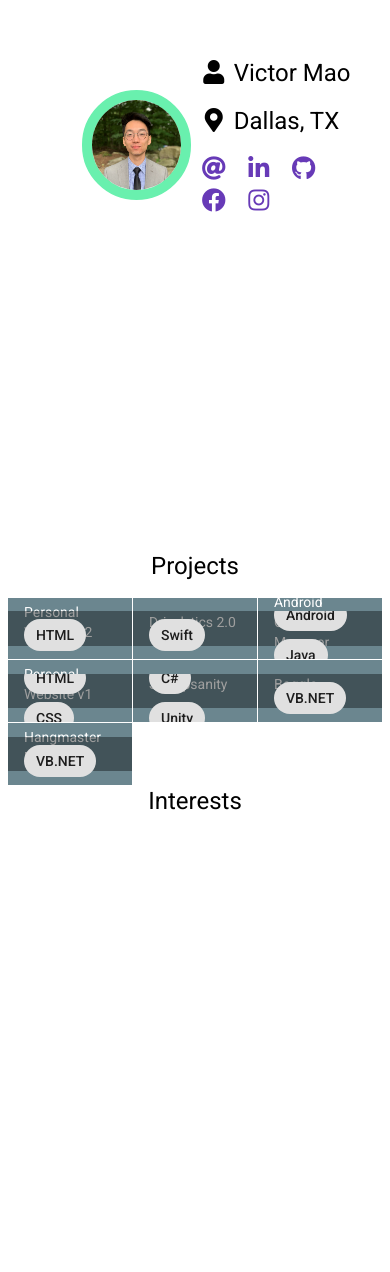
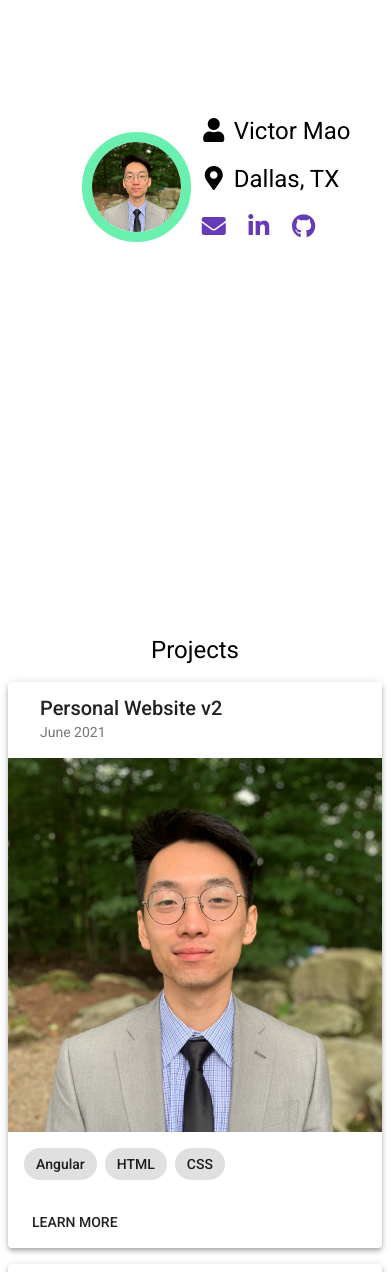
Before and after one commit to vmao19/victor-mao-angular, an Angular app in the folder victor-mao-angular/: page / in a window 390 px wide. Shown: the part 243-1515 px from the top of the page. Before the commit the page ends 1084 px from the top, so only its background shows below. Built offline with nearby package versions, Linux system fonts and the light colour scheme.

Commit message:
Replace project grid list with project responsive cards

```diff
--- a/victor-mao-angular/src/app/app.module.ts
+++ b/victor-mao-angular/src/app/app.module.ts
@@ -4,10 +4,12 @@ import { NgModule } from '@angular/core';
 import { AppRoutingModule } from './app-routing.module';
 import { AppComponent } from './app.component';
 import { BrowserAnimationsModule } from '@angular/platform-browser/animations';
+import { FlexLayoutModule } from '@angular/flex-layout';
 
 import { MaterialModule } from './shared/material.module';
 import { HomeComponent } from './components/home/home.component';
 import { ProjectsComponent } from './components/projects/projects.component';
+import { ProjectDialogComponent } from './components/projects/project-dialog/project-dialog.component';
 import { InterestsComponent } from './components/interests/interests.component';
 
 @NgModule({
@@ -15,13 +17,15 @@ import { InterestsComponent } from './components/interests/interests.component';
     AppComponent,
     HomeComponent,
     ProjectsComponent,
+    ProjectDialogComponent,
     InterestsComponent
   ],
   imports: [
     BrowserModule,
     AppRoutingModule,
     BrowserAnimationsModule,
-    MaterialModule
+    MaterialModule,
+    FlexLayoutModule
   ],
   providers: [],
   bootstrap: [AppComponent]
--- a/victor-mao-angular/src/app/components/home/home.component.css
+++ b/victor-mao-angular/src/app/components/home/home.component.css
@@ -1,5 +1,5 @@
 .row {
-  height: 90vh;
+  height: 100vh;
 }
 
 img {
--- a/victor-mao-angular/src/app/components/home/home.component.ts
+++ b/victor-mao-angular/src/app/components/home/home.component.ts
@@ -31,7 +31,7 @@ export class HomeComponent implements OnInit {
     {
       name: 'Email',
       link: 'mailto@victormao98@gmail.com',
-      icon: 'fas fa-at'
+      icon: 'fas fa-envelope'
     },
     {
       name: 'LinkedIn',
@@ -42,16 +42,6 @@ export class HomeComponent implements OnInit {
       name: 'GitHub',
       link: 'https://github.com/vmao19',
       icon: 'fab fa-github'
-    },
-    {
-      name: 'Facebook',
-      link: 'https://www.facebook.com/profile.php?id=100004286235811',
-      icon: 'fab fa-facebook'
-    },
-    {
-      name: 'Instagram',
-      link: 'https://www.instagram.com/victor.depictor/',
-      icon: 'fab fa-instagram'
     }
   ];
 
--- /dev/null
+++ b/victor-mao-angular/src/app/components/projects/project-dialog/project-dialog.component.html
@@ -0,0 +1 @@
+<p>project-dialog works!</p>
--- /dev/null
+++ b/victor-mao-angular/src/app/components/projects/project-dialog/project-dialog.component.ts
@@ -0,0 +1,15 @@
+import { Component, OnInit } from '@angular/core';
+
+@Component({
+  selector: 'app-project-dialog',
+  templateUrl: './project-dialog.component.html',
+  styleUrls: ['./project-dialog.component.css']
+})
+export class ProjectDialogComponent implements OnInit {
+
+  constructor() { }
+
+  ngOnInit(): void {
+  }
+
+}
--- a/victor-mao-angular/src/app/components/projects/projects.component.css
+++ b/victor-mao-angular/src/app/components/projects/projects.component.css
@@ -2,6 +2,6 @@
   margin-top: 25px;
 }
 
-mat-grid-tile {
-  background: lightblue;
+mat-chip {
+
 }
--- a/victor-mao-angular/src/app/components/projects/projects.component.html
+++ b/victor-mao-angular/src/app/components/projects/projects.component.html
@@ -2,14 +2,38 @@
   <div class="row">
     <h1>Projects</h1>
   </div>
-  <mat-grid-list cols="3" rowHeight="2:1">
-    <mat-grid-tile *ngFor="let project of projects">
-      <mat-grid-tile-header>{{ project.title }}</mat-grid-tile-header>
+  <div class="content">
+    <div fxLayout="row wrap" fxLayoutGap="16px grid">
+      <div fxFlex="33%" fxFlex.xs="100%" fxFlex.sm="50%" *ngFor="let project of projects">
+        <mat-card class="mat-elevation-z4" >
+          <mat-card-header>
+            <mat-card-title>{{ project.title }}</mat-card-title>
+            <mat-card-subtitle>{{ project.date }}</mat-card-subtitle>
+          </mat-card-header>
+          <img mat-card-image src="../../../assets/project-images/profile-pic-cropped.jpg">
+          <mat-card-content>
+            <mat-chip-list [selectable]="false">
+              <mat-chip *ngFor="let chip of project.tech">{{ chip }}</mat-chip>
+            </mat-chip-list>
+          </mat-card-content>
+          <mat-card-actions>
+            <button mat-button (click)="openDialog(project)">LEARN MORE</button>
+          </mat-card-actions>
+        </mat-card>
+      </div>
+    </div>
+  </div>
+  <!-- <mat-grid-list cols="3" rowHeight="2:1">
+    <mat-grid-tile *ngFor="let project of projects" onClick="openDialog()">
+      <mat-grid-tile-header  style="display: flex">
+          <span style="flex: 1; text-align: left;">{{ project.title }}</span>
+          <span style="flex: 1; text-align: right;">{{ project.subtitle }}</span>
+      </mat-grid-tile-header>
       <mat-grid-tile-footer>
         <mat-chip-list [selectable]="false">
           <mat-chip *ngFor="let chip of project.tech">{{ chip }}</mat-chip>
         </mat-chip-list>
       </mat-grid-tile-footer>
     </mat-grid-tile>
-  </mat-grid-list>
+  </mat-grid-list> -->
 </div>
--- a/victor-mao-angular/src/app/components/projects/projects.component.ts
+++ b/victor-mao-angular/src/app/components/projects/projects.component.ts
@@ -1,5 +1,7 @@
 import { Component, OnInit } from '@angular/core';
 import { ProjectItem } from '../../models/project-item';
+import {MatDialog, MAT_DIALOG_DATA} from '@angular/material/dialog';
+import { ProjectDialogComponent } from './project-dialog/project-dialog.component';
 
 @Component({
   selector: 'app-projects',
@@ -11,65 +13,66 @@ export class ProjectsComponent implements OnInit {
   projects: ProjectItem[] = [
     {
       title: 'Personal Website v2',
-      subtitle: '',
+      date: 'June 2021',
       description: '',
-      background: '',
-      date: '',
+      image: '',
       tech: ['Angular', 'HTML', 'CSS']
     },
     {
       title: 'Drivelytics 2.0',
-      subtitle: '',
+      date: 'Spring 2019, 16 Weeks',
       description: '',
-      background: '',
-      date: '',
+      image: '',
       tech: ['Swift']
     },
     {
       title: 'Android Contact Manager',
-      subtitle: '',
+      date: '',
       description: '',
-      background: '',
-      date: '',
+      image: '',
       tech: ['Android', 'Java']
     },
     {
       title: 'Personal Website v1',
-      subtitle: '',
+      date: '',
       description: '',
-      background: '',
-      date: '',
+      image: '',
       tech: ['HTML', 'CSS']
     },
     {
       title: 'Stroopsanity',
-      subtitle: '',
+      date: '',
       description: '',
-      background: '',
-      date: '',
+      image: '',
       tech: ['C#', 'Unity']
     },
     {
       title: 'Boggle',
-      subtitle: '',
+      date: '',
       description: '',
-      background: '',
-      date: '',
+      image: '',
       tech: ['VB.NET']
     },
     {
       title: 'Hangmaster Dynasty',
-      subtitle: '',
+      date: '',
       description: '',
-      background: '',
-      date: '',
+      image: '',
       tech: ['VB.NET']
     },
   ];
 
-  constructor() { }
+  constructor(public dialog: MatDialog) { }
 
   ngOnInit(): void {
   }
 
+  openDialog(p: ProjectItem) {
+    this.dialog.open(ProjectDialogComponent, {
+      data: {
+        project: p
+      }
+    });
+  }
+
 }
--- a/victor-mao-angular/src/app/models/project-item.ts
+++ b/victor-mao-angular/src/app/models/project-item.ts
@@ -1,8 +1,7 @@
 export interface ProjectItem {
     title: string;
-    subtitle: string;
+    date: string;
     description: string;
-    background: string;
-    date: string;
+    image: string;
     tech: string[];
 }
--- a/victor-mao-angular/src/app/shared/material.module.ts
+++ b/victor-mao-angular/src/app/shared/material.module.ts
@@ -10,6 +10,8 @@ import { MatInputModule } from '@angular/material/input';
 import { MatSortModule } from '@angular/material/sort';
 import { MatGridListModule } from '@angular/material/grid-list';
 import { MatChipsModule } from '@angular/material/chips';
+import { MatDialogModule } from '@angular/material/dialog';
+import { MatButtonModule } from '@angular/material/button';
 
 @NgModule({
   declarations: [],
@@ -27,7 +29,9 @@ import { MatChipsModule } from '@angular/material/chips';
     MatSortModule,
     MatCardModule,
     MatGridListModule,
-    MatChipsModule
+    MatChipsModule,
+    MatDialogModule,
+    MatButtonModule
   ]
 })
 export class MaterialModule { }
```
Also changed, not shown: victor-mao-angular/src/app/components/projects/project-dialog/project-dialog.component.css (added), victor-mao-angular/src/assets/project-images/profile-pic-cropped.jpg (added), 1 other file (tests, documents, lock files or other folders).
